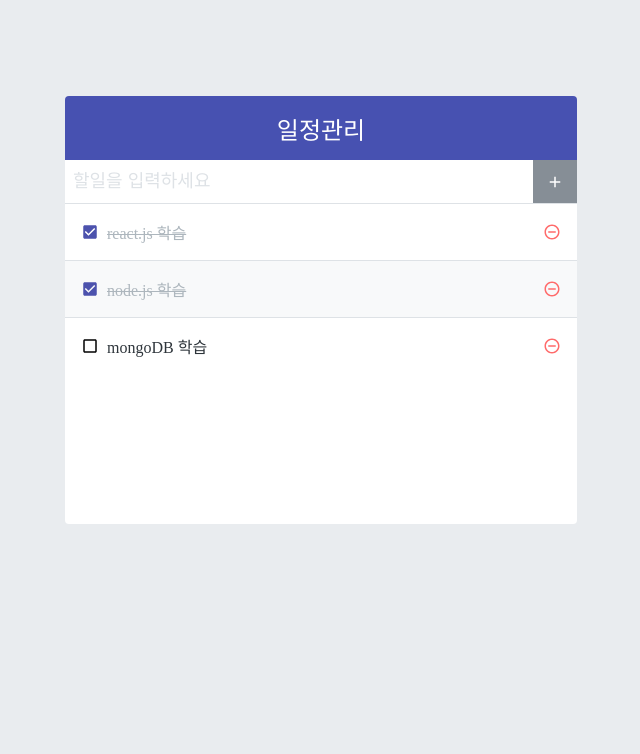
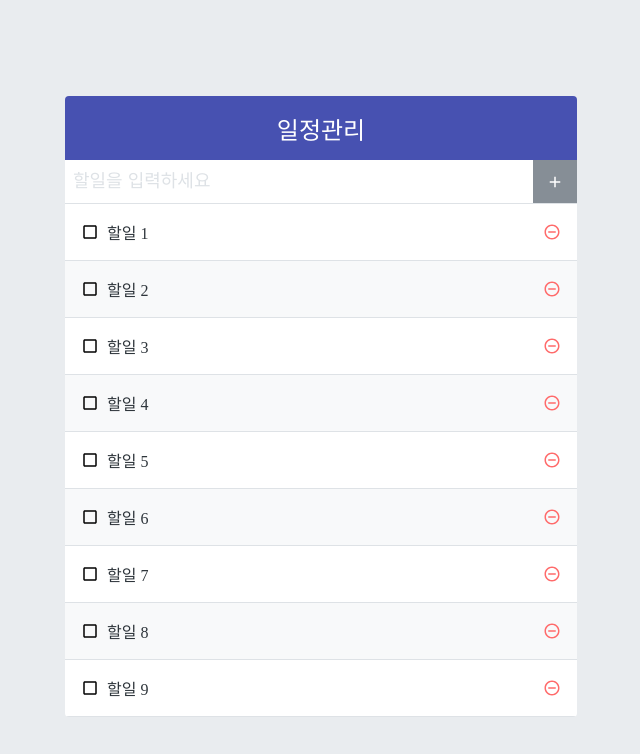
Before and after one commit to yzzzzun/react-todoList, a React (Create React App) app: page / in a window 1280 px wide. Shown: the top 754 px of the page, without its empty margins (319-959 px from the left). Built offline with nearby package versions, Linux system fonts and the light colour scheme.

Commit message:
[TDA-14] 2500개의 todo data 추가

```diff
--- a/src/App.js
+++ b/src/App.js
@@ -4,12 +4,20 @@
 import TodoInsert from './components/TodoInsert';
 import TodoList from './components/TodoList';
 
+function createBulkTodos() {
+  const array = [];
+  for (let i = 1; i <= 2500; i++) {
+    array.push({
+      id: i,
+      text: `할일 ${i}`,
+      checked: false,
+    });
+  }
+  return array;
+}
+
 const App = () => {
-  const [todos, setTodos] = useState([
-    { id: 1, text: 'react.js 학습', checked: true },
-    { id: 2, text: 'node.js 학습', checked: true },
-    { id: 3, text: 'mongoDB 학습', checked: false },
-  ]);
+  const [todos, setTodos] = useState(createBulkTodos);
 
   const nextId = useRef(4);
 
```
